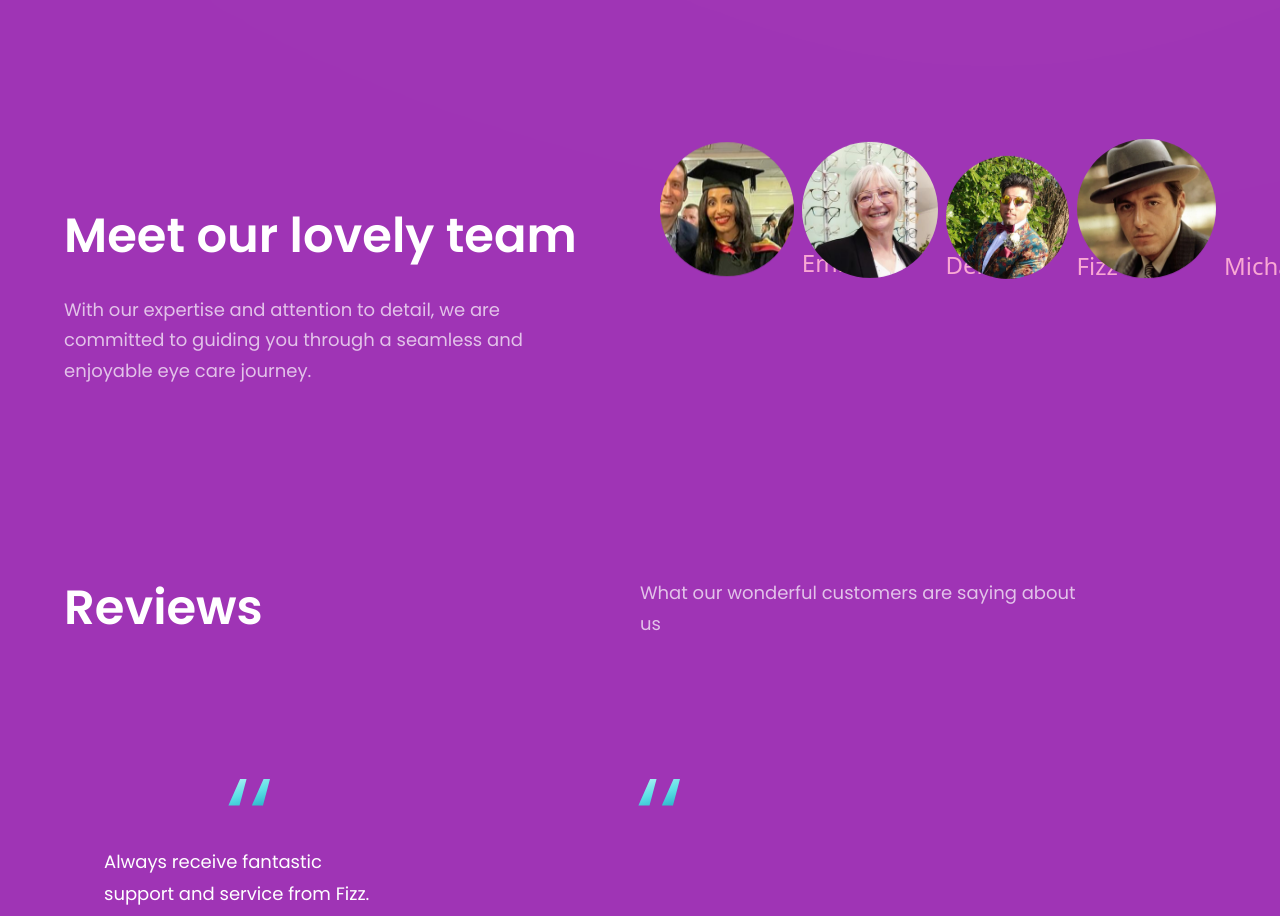
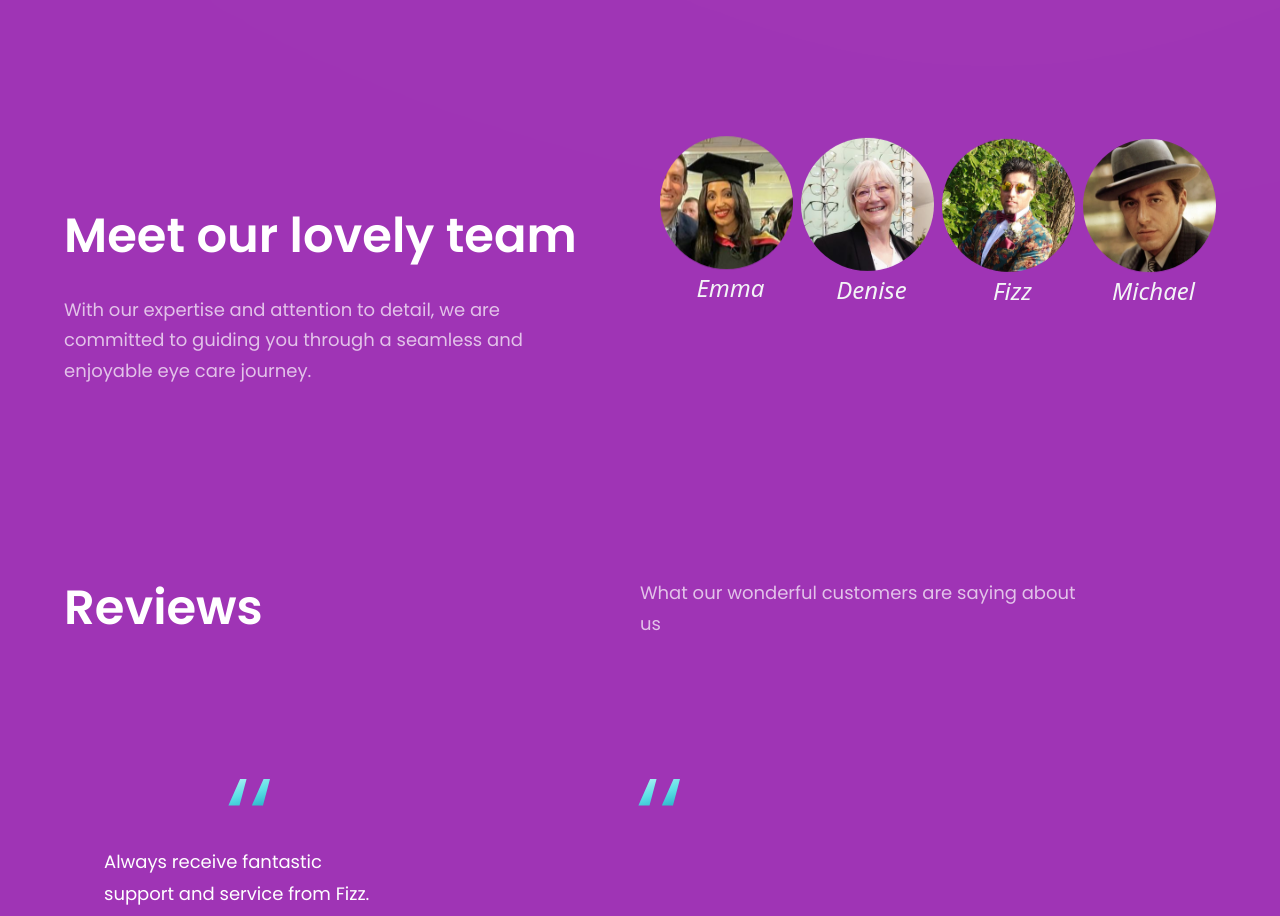
Before and after one commit to oyousaf/pollards, a React (Vite) app: page / in a window 1280 px wide. Shown: the part 1380-2296 px from the top of the page. Built offline with nearby package versions, Linux system fonts and the light colour scheme.

Commit message:
squashing bugs

```diff
--- a/src/components/Bubbles.css
+++ b/src/components/Bubbles.css
@@ -1,26 +1,9 @@
 @keyframes floatAnimation {
-    0%, 100% {
-      transform: translateY(0);
-    }
-    50% {
-      transform: translateY(-10px);
-    }
+  0%,
+  100% {
+    transform: translateY(0);
   }
-
-  @keyframes rotateAnimation {
-    0%, 100% {
-      transform: rotate(0deg);
-    }
-    50% {
-      transform: rotate(180deg);
-    }
+  50% {
+    transform: translateY(-10px);
   }
-
-  @keyframes scaleAnimation {
-    0%, 100% {
-      transform: scale(1);
-    }
-    50% {
-      transform: scale(1.2);
-    }
-  }
+}
--- a/src/components/Bubbles.jsx
+++ b/src/components/Bubbles.jsx
@@ -6,11 +6,11 @@ import "./Bubbles.css";
 const Bubbles = () => {
   return (
     <div className="relative w-full h-[300px]">
-      <div className="flex justify-center items-end space-x-2">
+      <div className="flex justify-center items-center space-x-2">
         {team.map((member, index) => (
           <div
             key={index}
-            className="flex items-end space-x-2"
+            className="flex flex-col items-center space-x-2"
             style={{
               animation: "floatAnimation 3s ease-in-out infinite",
               animationDelay: `${index * 0.2}s`,
@@ -21,12 +21,10 @@ const Bubbles = () => {
               alt={member.name}
               className="w-30 h-30 rounded-full"
               style={{
-                animation: `rotateAnimation 3s ease-in-out infinite, scaleAnimation 3s ease-in-out infinite, floatAnimation 3s ease-in-out infinite`,
+                animation: `floatAnimation 3s ease-in-out infinite`,
               }}
             />
-            <p className="text-pink-300 text-2xl justify-end items-end">
-              {member.name}
-            </p>
+            <p className="text-gray-100 text-2xl italic">{member.name}</p>
           </div>
         ))}
       </div>
```
